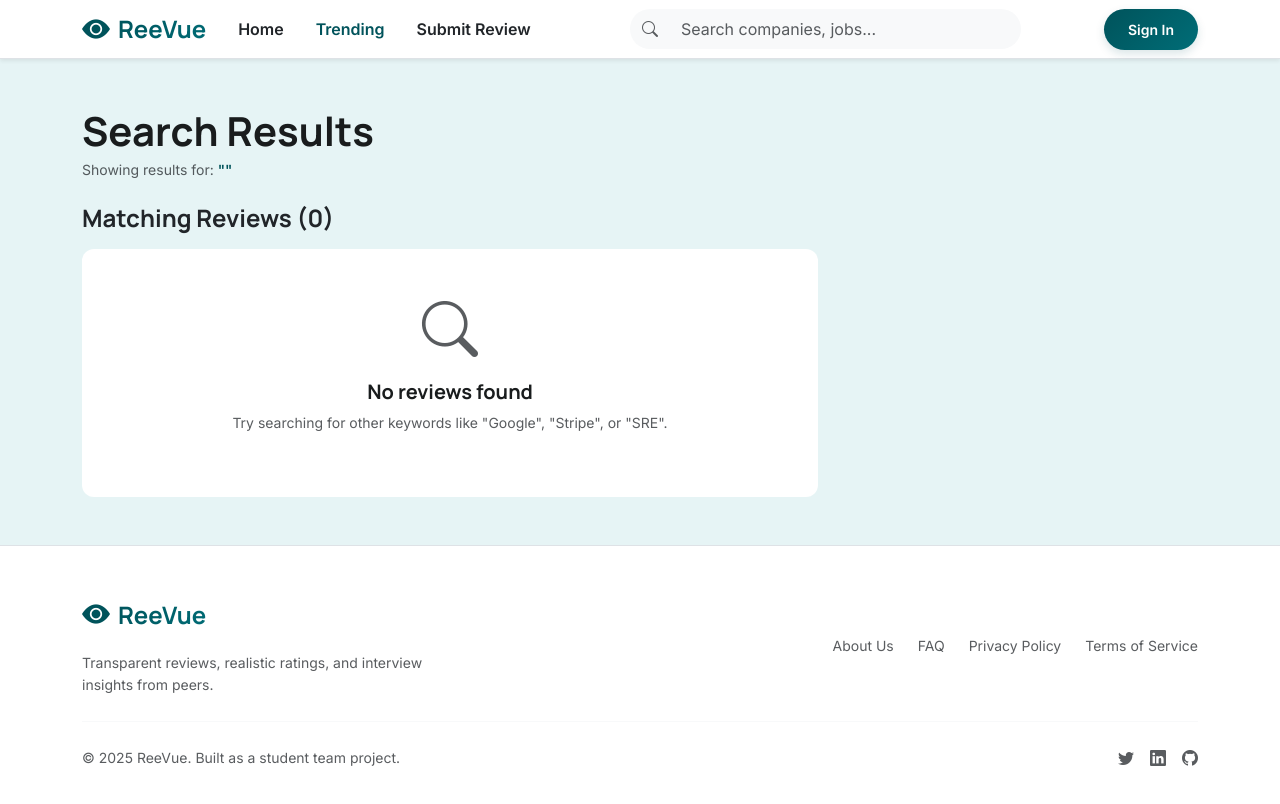
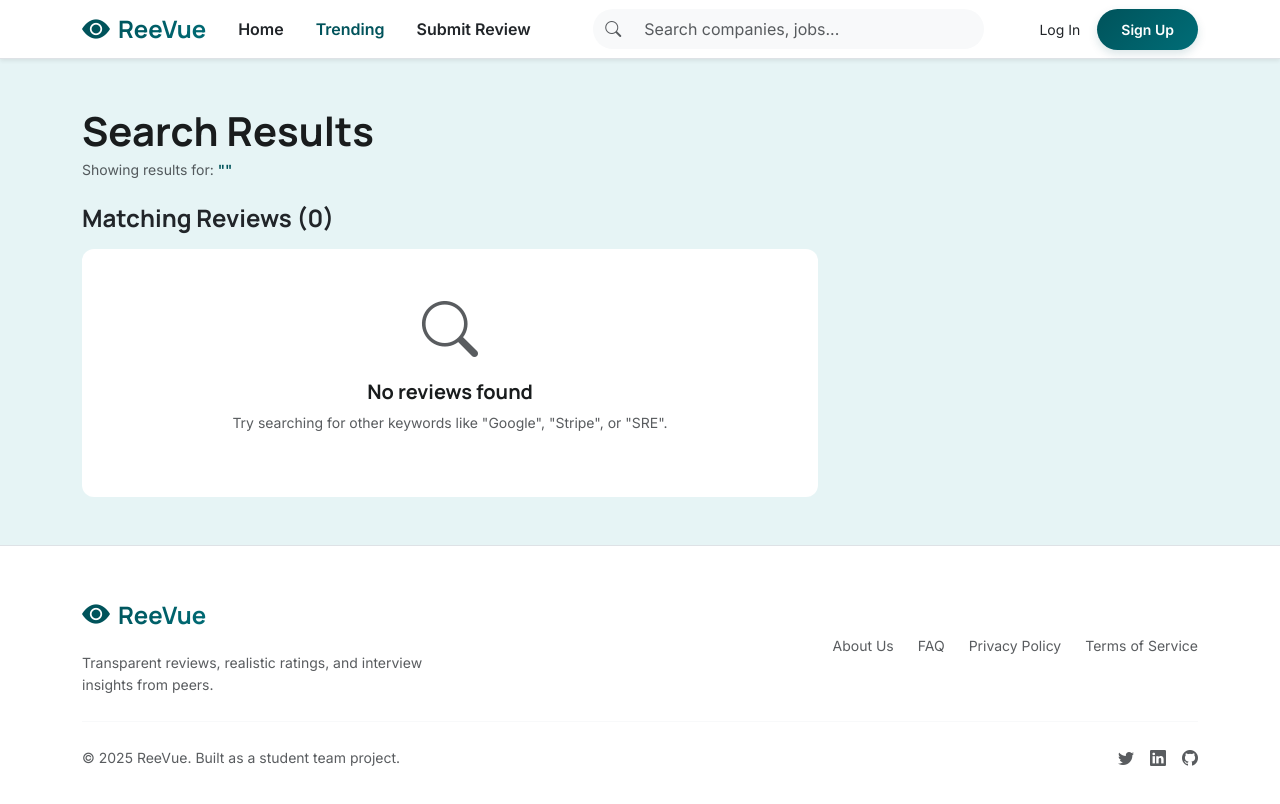
Before and after one commit to rehab860/DEPI_REACT, a React (Vite) app: page /search in a window 1280 px wide. Shown: the top 804 px of the page. Built offline with nearby package versions, Linux system fonts and the light colour scheme.

Commit message:
Add signup page and update routing

```diff
--- a/src/App.jsx
+++ b/src/App.jsx
@@ -60,6 +60,10 @@ function AppContent() {
             navigate('/submit-review');
         if (tab === 'profile')
             navigate('/profile');
+        if (tab === 'login')
+            navigate('/login');
+        if (tab === 'signup')
+            navigate('/signup');
     };
     const handleSearch = (query) => {
         if (query.trim()) {
@@ -76,7 +80,8 @@ function AppContent() {
     const handleProfileClick = () => {
         navigate('/profile');
     };
-    const isLoginPage = location.pathname === '/login';
+    const isLoginPage = location.pathname === '/login' || location.pathname === '/signup';
+
 
 
     return (
@@ -96,7 +101,7 @@ function App() {
         <AuthProvider>
             <CompaniesProvider>
                 <BrowserRouter>
-                    <AppContent/>
+                    <AppContent />
                 </BrowserRouter>
             </CompaniesProvider>
         </AuthProvider>
--- a/src/components/Navbar.jsx
+++ b/src/components/Navbar.jsx
@@ -73,13 +73,15 @@ export const Navbar = ({ appName = 'ReeVue', activeTab, onTabChange, onSearch, s
             <span className="input-group-text bg-light border-0 rounded-start-pill">
               <i className="bi bi-search text-muted"></i>
             </span>
-              <input className="form-control bg-light border-0 rounded-end-pill py-2" type="search" placeholder="Search companies, jobs..." aria-label="Search" value={localSearch} onChange={(e) => setLocalSearch(e.target.value)}/>
+            <input className="form-control bg-light border-0 rounded-end-pill py-2" type="search" placeholder="Search companies, jobs..." aria-label="Search" value={localSearch} onChange={(e) => setLocalSearch(e.target.value)} />
           </div>
         </form>
 
         {/* User Controls (Notification + Profile) */}
         <div className="d-flex align-items-center justify-content-end gap-3 ms-auto mt-2 mt-lg-0">
-            {user ? (<>
+          {user ?
+            (
+              <>
                 {/* Notification Bell */}
                 <button type="button" className="btn position-relative p-2 text-dark bg-transparent border-0" onClick={handleNotificationClick} aria-label="Notifications">
                   <i className="bi bi-bell fs-5"></i>
@@ -91,7 +93,7 @@ export const Navbar = ({ appName = 'ReeVue', activeTab, onTabChange, onSearch, s
                 {/* Profile Dropdown */}
                 <div className="position-relative">
                   <button className="btn d-flex align-items-center gap-2 border-0 p-1" type="button" onClick={handleProfileDropdownToggle} aria-expanded={isProfileDropdownOpen}>
-                    <img src={user.avatar} alt={user.name} className="rounded-circle border" width="36" height="36" style={{ objectFit: 'cover' }}/>
+                    <img src={user.avatar} alt={user.name} className="rounded-circle border" width="36" height="36" style={{ objectFit: 'cover' }} />
                     <span className="d-none d-md-inline fw-semibold text-dark fs-7">{user.name}</span>
                     <i className={`bi bi-chevron-${isProfileDropdownOpen ? 'up' : 'down'} text-muted small`}></i>
                   </button>
@@ -115,7 +117,7 @@ export const Navbar = ({ appName = 'ReeVue', activeTab, onTabChange, onSearch, s
                       </a>
                     </li>
                     <li>
-                        <hr className="dropdown-divider my-1"/>
+                      <hr className="dropdown-divider my-1" />
                     </li>
                     <li>
                       <a className="dropdown-item py-2 px-3 fw-medium text-danger" href="#signout" onClick={(e) => {
@@ -128,9 +130,20 @@ export const Navbar = ({ appName = 'ReeVue', activeTab, onTabChange, onSearch, s
                     </li>
                   </ul>)}
                 </div>
-              </>) : (<button type="button" onClick={() => onTabChange('home')} className="btn btn-primary-teal rounded-pill btn-sm">
-                Sign In
-              </button>)}
+              </>
+            ) : (
+              // <button type="button" onClick={() => onTabChange('home')} className="btn btn-primary-teal rounded-pill btn-sm">
+              //   Log In
+              // </button>
+              <div className="d-flex align-items-center gap-2">
+                <button type="button" onClick={() => onTabChange('login')} className="btn btn-outline-teal rounded-pill btn-sm">
+                  Log In
+                </button>
+                <button type="button" onClick={() => onTabChange('signup')} className="btn btn-primary-teal rounded-pill btn-sm">
+                  Sign Up
+                </button>
+              </div>
+            )}
         </div>
       </div>
     </div>
--- /dev/null
+++ b/src/pages/SignUp.jsx
@@ -0,0 +1,8 @@
+// src/pages/SignUp.jsx
+const SignUp = () => {
+    return (
+        <div>Sign Up Page</div>
+    );
+};
+
+export default SignUp;
--- a/src/routes/AppRouter.jsx
+++ b/src/routes/AppRouter.jsx
@@ -1,20 +1,20 @@
 import { React, useContext } from 'react';
 import AuthContext from '../context/AuthContext';
-
 import { Routes, Route, Navigate, Outlet } from 'react-router-dom';
-
 // Pages
 import Home from '../pages/Home';
 import Trending from '../pages/Trending';
 import Search from '../pages/Search';
 import CompanyProfile from '../pages/CompanyProfile';
 import Login from '../pages/Login';
+import SignUp from '../pages/SignUp';
 import SubmitReview from '../pages/SubmitReview';
 import UserProfile from '../pages/UserProfile';
 import SavedCompanies from '../pages/SavedCompanies';
 import Notifications from '../pages/Notifications';
 import InterviewQA from '../pages/InterviewQA';
 import NotFound from '../pages/NotFound';
+
 // Protected Route Guard Layout
 const ProtectedRoute = () => {
   const { auth, login, logout, updateProfile } = useContext(AuthContext);
@@ -31,6 +31,7 @@ export const AppRouter = () => {
       <Route path="/search" element={<Search />} />
       <Route path="/company/:name" element={<CompanyProfile />} />
       <Route path="/login" element={<Login />} />
+      <Route path="/signup" element={<SignUp />} />
 
       {/* Protected Routes , only if user is logged in*/}
       <Route element={<ProtectedRoute />}>
```
Also changed, not shown: 1 other file (tests, documents, lock files or other folders). Lines whose indentation alone changed are shown as unchanged.
